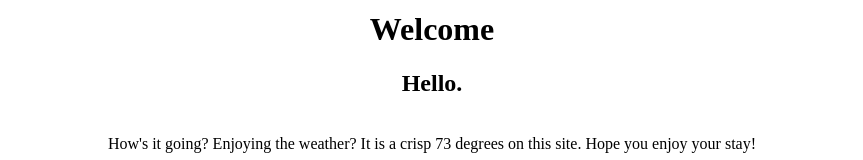
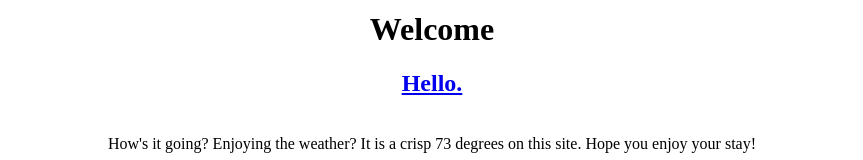
Before and after one commit to peteralfano/peteralfano.github.io, a plain HTML site: page index.html in a window 1280 px wide. Shown: the part 222-382 px from the top of the page, without its empty margins (208-1071 px from the left). Drawn offline with Linux system fonts and the light colour scheme.

Commit message:
Update index.html

```diff
--- a/index.html
+++ b/index.html
@@ -8,7 +8,7 @@
         <center><img src="csc106_banner.jpeg" width 1000 height 400></center>
         <center><h1>Welcome</h1></center>
         <p>
-            <center><h2>Hello.</h2><br></center>
+            <center><h2><a href="https://youtu.be/dQw4w9WgXcQ">Hello.</a></h2><br></center>
             <center>
                 How's it going? Enjoying the weather? It is a crisp 73 degrees on this site. Hope you enjoy your stay!
         <br><br><br><br><br><br><br><br><br><br><br><br>
```
